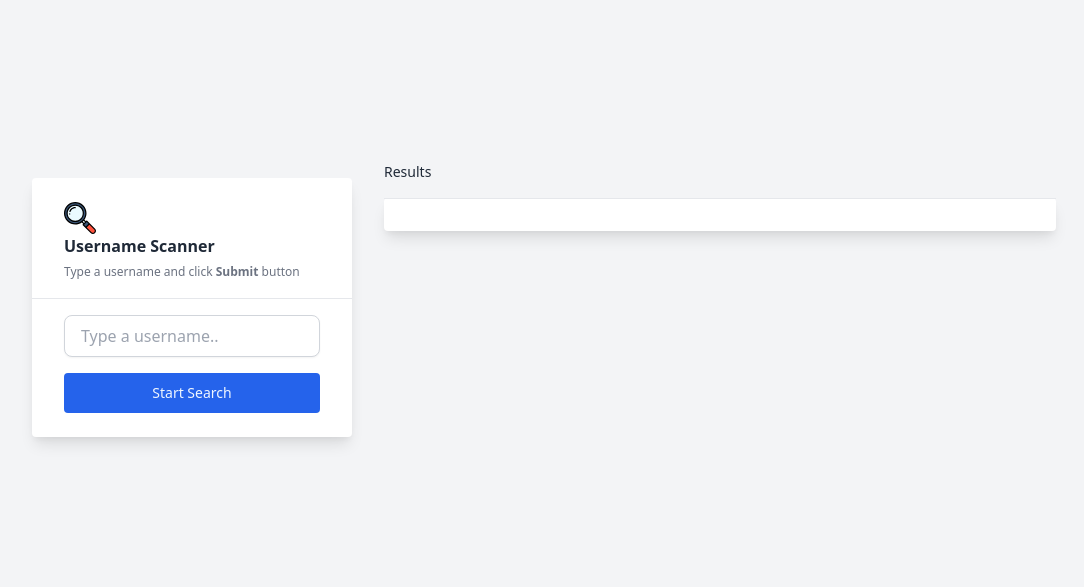
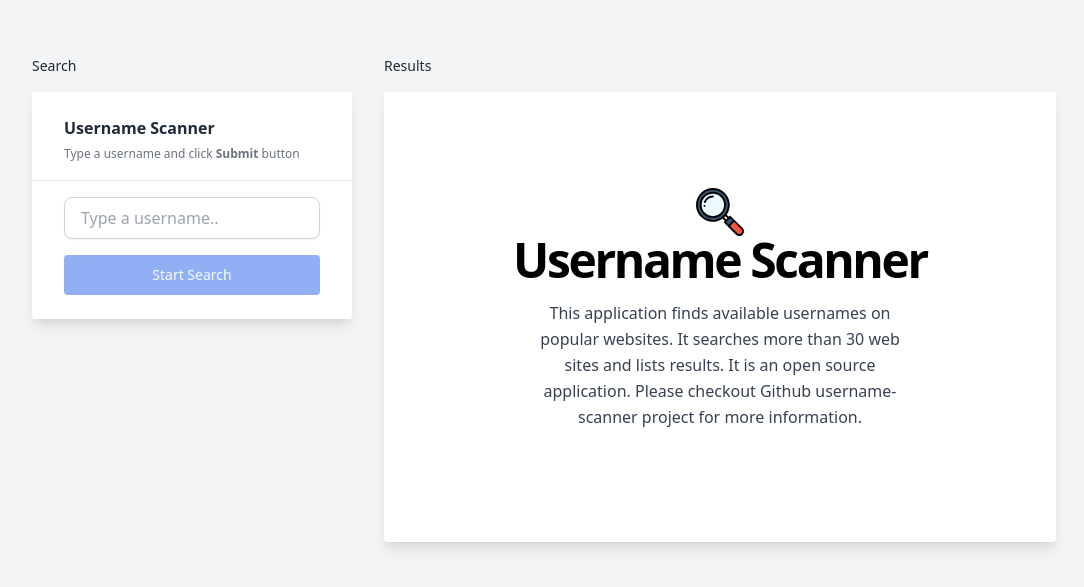
Before and after one commit to erdidogan/username-scanner, a Vue app: page / in a window 1280 px wide. Shown: the part 101-688 px from the top of the page, without its empty margins (96-1180 px from the left). Built offline with nearby package versions, Linux system fonts and the light colour scheme.

Commit message:
UI changes

```diff
--- a/src/App.vue
+++ b/src/App.vue
@@ -4,5 +4,4 @@
 
 <script setup>
 import SearchForm from './components/SearchForm.vue'
-
 </script>
--- a/src/components/ResultComponent.vue
+++ b/src/components/ResultComponent.vue
@@ -1,34 +1,40 @@
 <template>
 
-  <div v-for="data in resultList" class="p-4">
-    <div
-        class="flex-col flex justify-center items-center transition duration-500 ease-in-out transform hover:-translate-y-1 select-none cursor-pointer"
-    >
-      <a
-          :href="data.registerUrl"
-          target="_blank"
-      >
-        <div class="flex-shrink-0">
-          <img :src="data.siteIconUrl" alt="icon" class="mx-auto object-cover rounded-full h-5 w-5"/>
+  <div class="bg-white rounded mt-4 shadow-lg">
+
+    <div class="gap-4 px-8 ">
+      <div class="container flex flex-col px-5 py-24 mx-auto lg:items-center" v-if="resultList.length === 0">
+        <img alt="img" class="h-12 w-12" src="../assets/icon.svg"/>
+        <div class="flex flex-col w-full mb-4 text-left lg:text-center">
+          <h3 class="mb-4 text-xl font-semibold tracking-tighter text-black sm:text-5xl title-font">
+            Username Scanner
+          </h3>
+          <p class="mx-auto text-base font-medium leading-relaxed text-gray-700 lg:w-2/3">This application
+            finds available usernames on popular websites. It searches more than 30 web sites and lists results.
+            It is an open source application. Please checkout <a href="https://github.com/erdidogan" target="_blank">
+              Github</a> username-scanner project for more information.
+          </p>
         </div>
-        <div class="mt-2 text-center flex flex-col">
-              <span class="text-gray-600 dark:text-white text-lg font-medium">
-                {{ data.siteName }}
-              </span>
-          <span
-              v-show="data.statusCode === 404"
-              class="text-xs text-green-600"
-          >
-                Available
-              </span>
-          <span
-              v-show="data.statusCode === 200"
-              class="text-xs text-yellow-600"
-          >
-                Taken
-              </span>
-        </div>
-      </a>
+
+      </div>
+
+    </div>
+  </div>
+
+  <div class="grid grid-cols-2 sm:grid-cols-3 lg:grid-cols-4 gap-4">
+    <div v-for="data in resultList" class="shadow-lg rounded-2xl w-36 p-4 bg-white dark:bg-gray-800
+transition duration-400 ease-in-out transform hover:-translate-y-1">
+      <div class="flex flex-col mx-auto">
+        <a :href="data.registerUrl" target="_blank">
+          <img :src="data.siteIconUrl" alt="icon" class="mx-auto object-cover rounded-full h-8"/>
+          <p class="text-gray-800 text-md text-center dark:text-white font-bold my-4">
+            {{ data.siteName }}
+          </p>
+          <p class="text-md  text-center text-gray-800-700 ml-2">
+            {{ data.status }}
+          </p>
+        </a>
+      </div>
     </div>
   </div>
 
@@ -43,27 +49,13 @@ export default {
       type: Array,
       default: [],
     },
-    search: {
-      type: Number,
-      default: [],
-    },
   },
   data() {
     return {};
   },
   computed: {
     resultList() {
-      if (this.search == 200) {
-        return this.results.filter((r) => {
-          return r.statusCode === 200;
-        });
-      } else if (this.search == 404) {
-        return this.results.filter((r) => {
-          return r.statusCode === 404;
-        });
-      } else {
-        return this.results;
-      }
+      return this.results;
     },
   },
 };
--- a/src/components/SearchForm.vue
+++ b/src/components/SearchForm.vue
@@ -1,15 +1,11 @@
 <template>
   <section class="flex items-center justify-center w-screen min-h-screen bg-gray-100 text-gray-800 p-8">
-
     <!-- Component Start -->
     <div class="grid lg:grid-cols-3 md:grid-cols-2 gap-8 w-full max-w-screen-lg">
-
       <div>
-
-        <h2 class="text-sm font-medium"></h2>
+        <h2 class="text-sm font-medium">Search</h2>
         <div class="bg-white rounded mt-4 shadow-lg py-6">
           <div class="px-8">
-            <img alt="img" class="h-8 w-8" src="../assets/icon.svg"/>
             <div class="flex items-end">
               <span class="font-semibold">Username Scanner</span>
 
@@ -25,38 +21,29 @@
                      v-model="username"
                      @keyup.enter="submitButton"
                      placeholder="Type a username.."
-                     type="search"  />
+                     type="search"/>
             </div>
           </div>
 
           <div class="flex flex-col px-8 pt-4">
-            <button  @click="submitButton"
-                      class="flex items-center justify-center bg-blue-600 text-sm font-medium w-full h-10 rounded text-blue-50 hover:bg-blue-700">Start Search</button>
-
+            <button  @click="submitButton"  :disabled="isDisabled"
+                    class="flex items-center justify-center bg-blue-600 text-sm font-medium
+                     w-full h-10 disabled:opacity-50 rounded text-blue-50 hover:bg-blue-700">
+              Start Search
+            </button>
           </div>
         </div>
+        <div v-show="isLoading" class="loader">Loading...</div>
       </div>
       <div class="lg:col-span-2">
         <h2 class="text-sm font-medium">Results</h2>
-        <div class="bg-white rounded mt-4 shadow-lg">
-          <div class="border-t">
-
-            <div class="grid grid-cols-2 gap-4 px-8 pb-8">
-              <ResultComponent :results="items[0]" :search="0"/>
-
-            </div>
-          </div>
-        </div>
+        <ResultComponent :results="items[0]" :search="0"/>
       </div>
 
     </div>
     <!-- Component End  -->
 
   </section>
-
-
-
-
 
 
 </template>
@@ -72,13 +59,18 @@ export default {
     return {
       username: "",
       isLoading: false,
+      isDisabled :true,
     };
   },
   methods: {
     submitButton() {
-      this.isLoading = true;
-      let userName = this.username.replace(/[^a-zA-Z0-9-_.]/g, "");
+      this.isLoading =true;
+      this.isDisabled=true;
+      let userName = this.username;
       this.$store.dispatch("fetchItems", userName);
+      setTimeout(() => this.isLoading = false, 3000);
+      setTimeout(() => this.isDisabled = false, 3000);
+
     },
   },
   computed: {
@@ -87,7 +79,69 @@ export default {
   watch: {
     username: function (val) {
       this.username = val.replace(/[^a-zA-Z0-9-_.]/g, "");
+      if(val.length > 3) this.isDisabled =false
     },
+
   },
 };
 </script>
+<style>
+.loader,
+.loader:before,
+.loader:after {
+  border-radius: 50%;
+  width: 2.5em;
+  height: 2.5em;
+  -webkit-animation-fill-mode: both;
+  animation-fill-mode: both;
+  -webkit-animation: load7 1.8s infinite ease-in-out;
+  animation: load7 1.8s infinite ease-in-out;
+}
+.loader {
+  color: #000000;
+  font-size: 10px;
+  margin: 80px auto;
+  position: relative;
+  text-indent: -9999em;
+  -webkit-transform: translateZ(0);
+  -ms-transform: translateZ(0);
+  transform: translateZ(0);
+  -webkit-animation-delay: -0.16s;
+  animation-delay: -0.16s;
+}
+.loader:before,
+.loader:after {
+  content: '';
+  position: absolute;
+  top: 0;
+}
+.loader:before {
+  left: -3.5em;
+  -webkit-animation-delay: -0.32s;
+  animation-delay: -0.32s;
+}
+.loader:after {
+  left: 3.5em;
+}
+@-webkit-keyframes load7 {
+  0%,
+  80%,
+  100% {
+    box-shadow: 0 2.5em 0 -1.3em;
+  }
+  40% {
+    box-shadow: 0 2.5em 0 0;
+  }
+}
+@keyframes load7 {
+  0%,
+  80%,
+  100% {
+    box-shadow: 0 2.5em 0 -1.3em;
+  }
+  40% {
+    box-shadow: 0 2.5em 0 0;
+  }
+}
+
+</style>
--- a/src/store/index.js
+++ b/src/store/index.js
@@ -2,7 +2,7 @@ import {createStore} from "vuex";
 import axios from "axios";
 
 const api = axios.create({
-	baseURL: "http://127.0.0.1:8383/api/v1",
+	baseURL: "https://username-scanner-core-reactive-43dd7.ondigitalocean.app",
 });
 
 export default createStore({
@@ -13,14 +13,14 @@ export default createStore({
 		loadItems(state, item) {
 			state.items.push(item);
 		},
-		clearItems(state, item) {
+		clearItems(state) {
 			state.items = [];
 		},
 	},
 	actions: {
 		fetchItems(context, name) {
 			context.commit("clearItems");
-			api.get(`find/all?username=`+name)
+			api.get(`api/v1/find/all?username=`+name)
 				.then((res) => {
 					context.commit("loadItems", res.data.list);
 				})
--- a/tailwind.config.js
+++ b/tailwind.config.js
@@ -5,7 +5,7 @@ module.exports = {
     extend: {},
   },
   variants: {
-    extend: {},
+    extend: { opacity: ['disabled'],},
   },
   plugins: [],
 }
```
Also changed, not shown: src/assets/logo.png (deleted).
